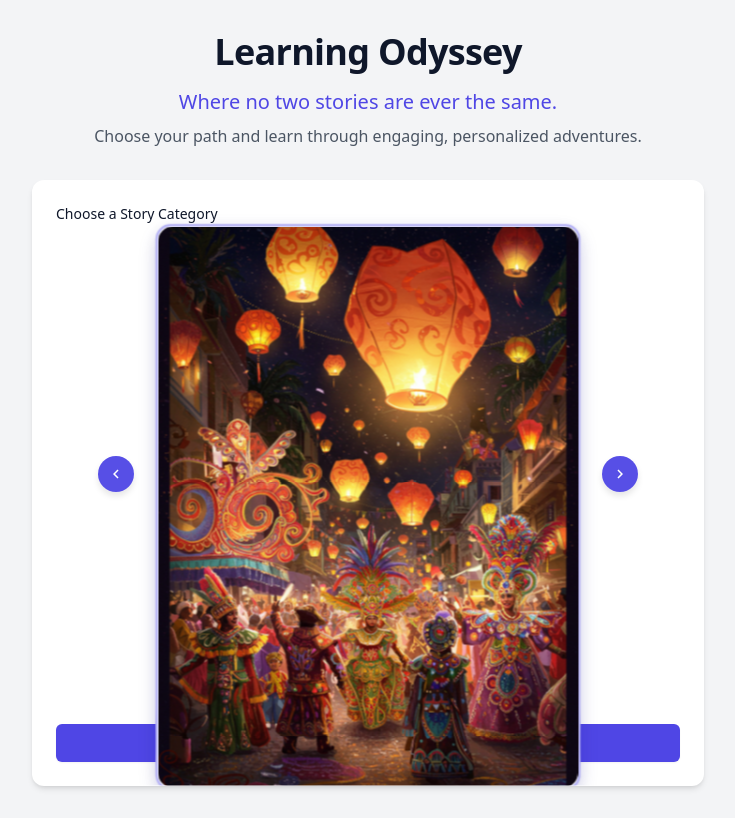
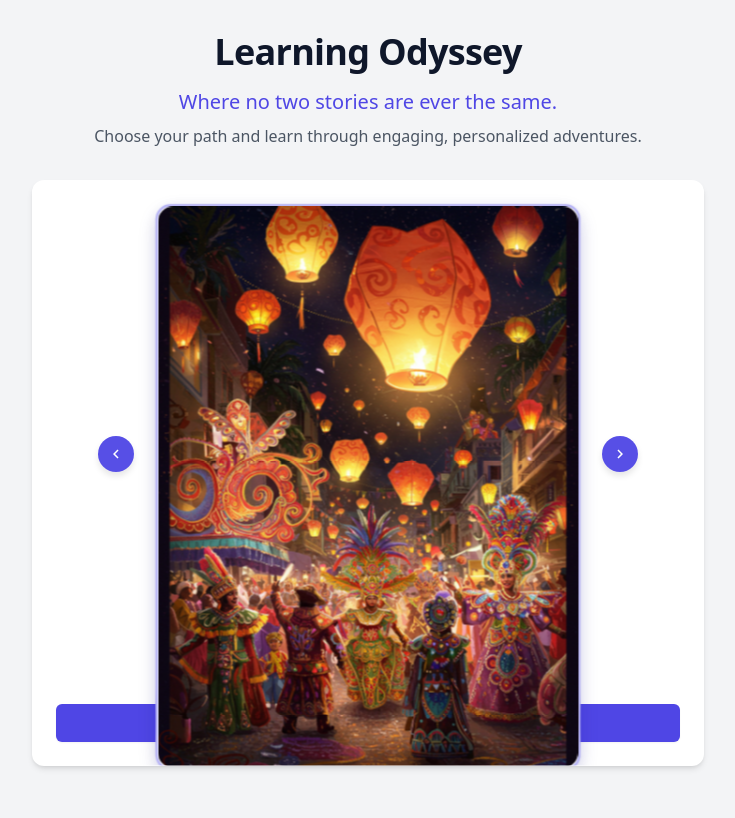
Before and after one commit to DesmondChoy/adventures, a FastAPI app: page / in a window 1280 px wide. Shown: the whole page, without its empty margins (272-1007 px from the left). After the commit the page ends 769 px from the top, so only its background shows below. Run offline with FastAPI, Linux system fonts and the light colour scheme; some libraries are stand-ins or nearby versions; some web fonts are replaced.

Commit message:
refactor(ui): Remove redundant labels in category and lesson selection screens
- Remove unnecessary text labels from story category and lesson topic screens
- Preserve hidden input fields for form submission
- Maintain clean and minimalist UI design

```diff
--- a/app/templates/index.html
+++ b/app/templates/index.html
@@ -26,9 +26,6 @@
 
         <!-- Screen 1: Story Category Selection -->
         <div id="storyCategoryScreen" class="max-w-md mx-auto bg-white rounded-xl shadow-md overflow-hidden md:max-w-2xl p-6">
-            <label class="block text-sm font-medium text-gray-700 mb-4">
-                Choose a Story Category
-            </label>
             <input type="hidden" id="storyCategory" name="storyCategory" required>
             <div class="carousel-container">
                 <div class="carousel" id="categoryCarousel">
@@ -65,9 +62,6 @@
 
         <!-- Screen 2: Lesson Topic Selection -->
         <div id="lessonTopicScreen" class="max-w-md mx-auto bg-white rounded-xl shadow-md overflow-hidden md:max-w-2xl p-6 hidden">
-            <label class="block text-sm font-medium text-gray-700 mb-4">
-                Choose a Lesson Topic
-            </label>
             <input type="hidden" id="lessonTopic" name="lessonTopic" required>
             <div class="carousel-container">
                 <div class="carousel" id="lessonCarousel">
```
